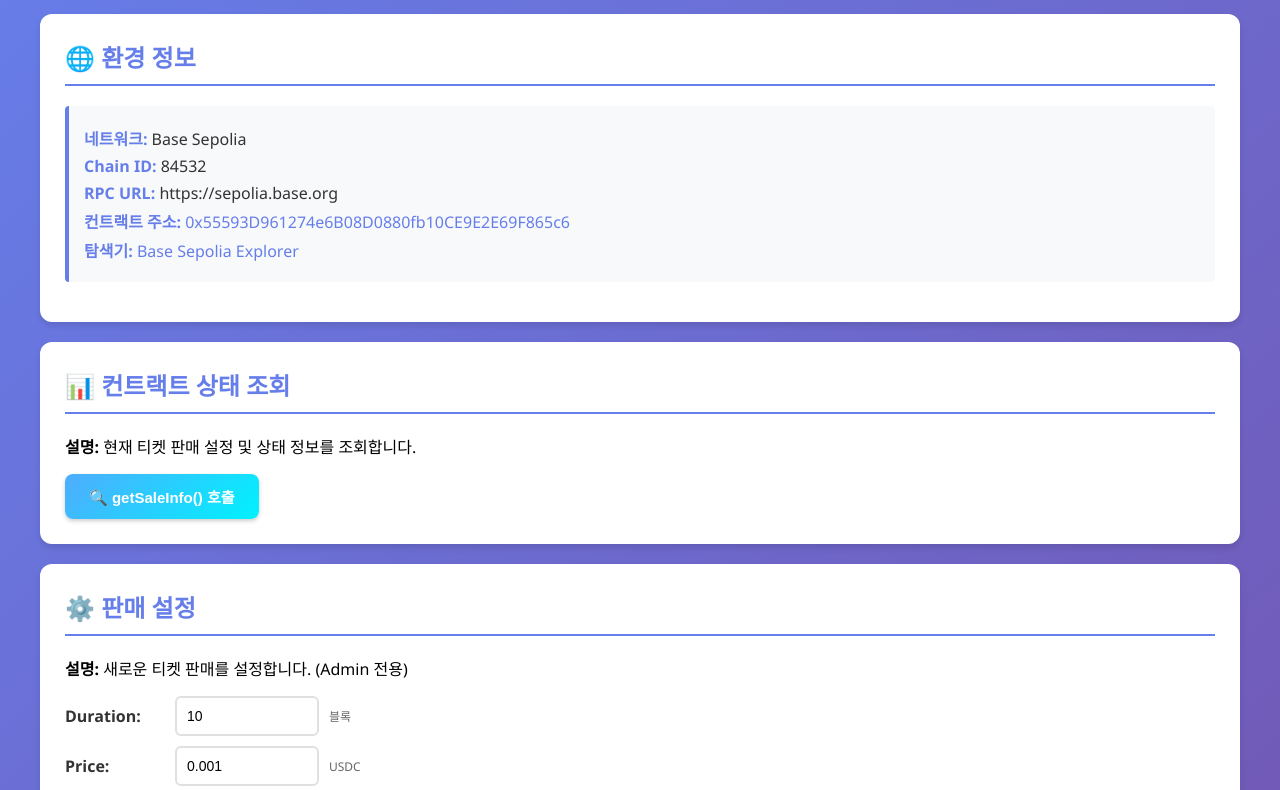
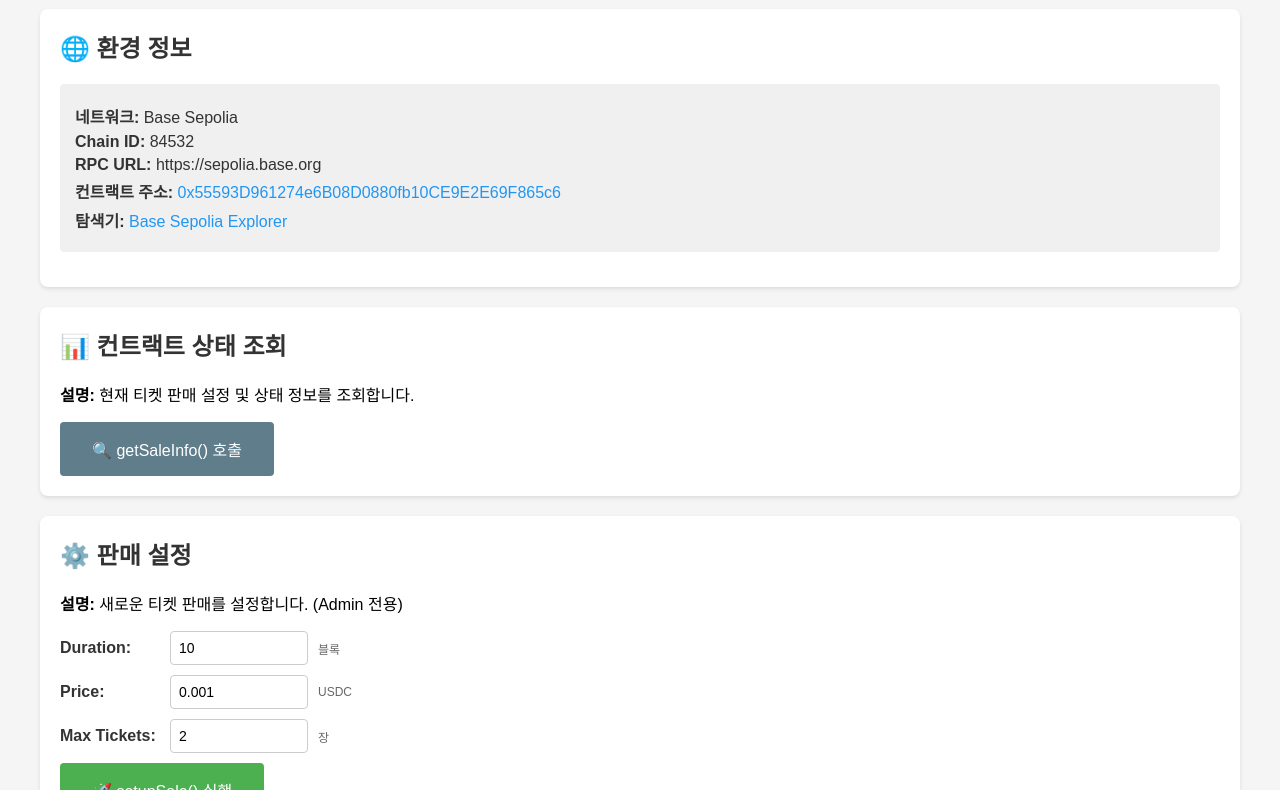
Before and after one commit to buenos-tickets/monorepo, a plain HTML site: page frontend/merchant.html in a window 1280 px wide. Shown: the part 100-890 px from the top of the page. Drawn offline with Linux system fonts and the light colour scheme.

Commit message:
frontent : just changed ui design

```diff
--- a/frontend/merchant.html
+++ b/frontend/merchant.html
@@ -7,39 +7,34 @@
     <script src="https://cdn.jsdelivr.net/npm/ethers@5.7.2/dist/ethers.umd.min.js"></script>
     <style>
         body {
-            font-family: 'Segoe UI', Tahoma, Geneva, Verdana, sans-serif;
+            font-family: Arial, sans-serif;
             max-width: 1200px;
             margin: 0 auto;
             padding: 20px;
-            background: linear-gradient(135deg, #667eea 0%, #764ba2 100%);
-            min-height: 100vh;
+            background-color: #f5f5f5;
         }
 
         h1 {
-            color: white;
+            color: #333;
             text-align: center;
             margin-bottom: 30px;
-            text-shadow: 2px 2px 4px rgba(0,0,0,0.3);
         }
 
         .section {
             background: white;
-            padding: 25px;
+            padding: 20px;
             margin-bottom: 20px;
-            border-radius: 12px;
-            box-shadow: 0 4px 6px rgba(0,0,0,0.1);
+            border-radius: 8px;
+            box-shadow: 0 2px 4px rgba(0,0,0,0.1);
         }
 
         .section h2 {
             margin-top: 0;
-            color: #667eea;
-            border-bottom: 2px solid #667eea;
-            padding-bottom: 10px;
+            color: #333;
         }
 
         .info-box {
-            background-color: #f8f9fa;
-            border-left: 4px solid #667eea;
+            background-color: #f0f0f0;
             padding: 15px;
             margin: 15px 0;
             border-radius: 4px;
@@ -51,7 +46,7 @@
         }
 
         .info-box strong {
-            color: #667eea;
+            color: #333;
         }
 
         .button-group {
@@ -62,66 +57,59 @@
         }
 
         .param-input {
-            padding: 10px;
-            border: 2px solid #e0e0e0;
-            border-radius: 6px;
+            padding: 8px;
+            border: 1px solid #ccc;
+            border-radius: 4px;
             font-size: 14px;
             width: 120px;
-            transition: border-color 0.3s;
         }
 
         .param-input:focus {
             outline: none;
-            border-color: #667eea;
+            border-color: #4CAF50;
         }
 
         button {
-            background: linear-gradient(135deg, #667eea 0%, #764ba2 100%);
             color: white;
-            padding: 12px 24px;
+            padding: 15px 32px;
             text-align: center;
-            font-size: 15px;
-            font-weight: 600;
+            font-size: 16px;
             border: none;
-            border-radius: 8px;
+            border-radius: 4px;
             cursor: pointer;
-            transition: all 0.3s;
-            box-shadow: 0 2px 4px rgba(0,0,0,0.2);
         }
 
         button:hover {
-            transform: translateY(-2px);
-            box-shadow: 0 4px 8px rgba(0,0,0,0.3);
+            opacity: 0.9;
         }
 
         button:active {
-            transform: translateY(0);
+            opacity: 0.8;
         }
 
         button:disabled {
             background: #cccccc;
             cursor: not-allowed;
-            transform: none;
         }
 
         .btn-primary {
-            background: linear-gradient(135deg, #667eea 0%, #764ba2 100%);
+            background-color: #2196F3;
         }
 
         .btn-success {
-            background: linear-gradient(135deg, #56ab2f 0%, #a8e063 100%);
+            background-color: #4CAF50;
         }
 
         .btn-warning {
-            background: linear-gradient(135deg, #f093fb 0%, #f5576c 100%);
+            background-color: #FF9800;
         }
 
         .btn-danger {
-            background: linear-gradient(135deg, #eb3349 0%, #f45c43 100%);
+            background-color: #f44336;
         }
 
         .btn-info {
-            background: linear-gradient(135deg, #4facfe 0%, #00f2fe 100%);
+            background-color: #607D8B;
         }
 
         #resultDisplay {
@@ -178,7 +166,7 @@
         }
 
         a {
-            color: #667eea;
+            color: #2196F3;
             text-decoration: none;
         }
 
```
